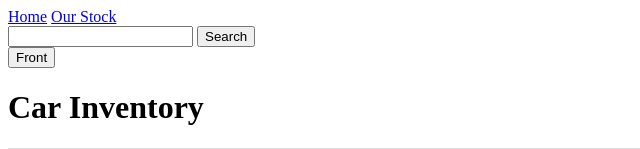
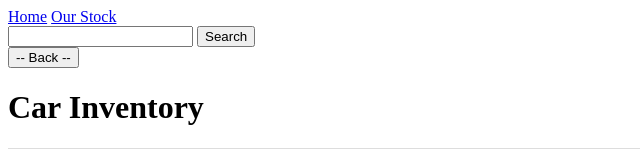
Before and after one commit to bblackie/rc-y12-tsou-app, a Flask app: page /contents in a window 1280 px wide. Shown: the top 149 px of the page, without its empty margins (0-640 px from the left). Run offline with Flask 3, Linux system fonts and the light colour scheme; data comes from the database, SQL or seed files in the repository.

Commit message:
1.19.78 better back button

```diff
--- a/templates/contents.html
+++ b/templates/contents.html
@@ -31,7 +31,7 @@
     </form>
 
     <form method="GET" action="/contents">
-        <button type="submit">Front</button>
+        <button type="submit">-- Back --</button>
     </form>
 
     <h1>Car Inventory</h1>
```
